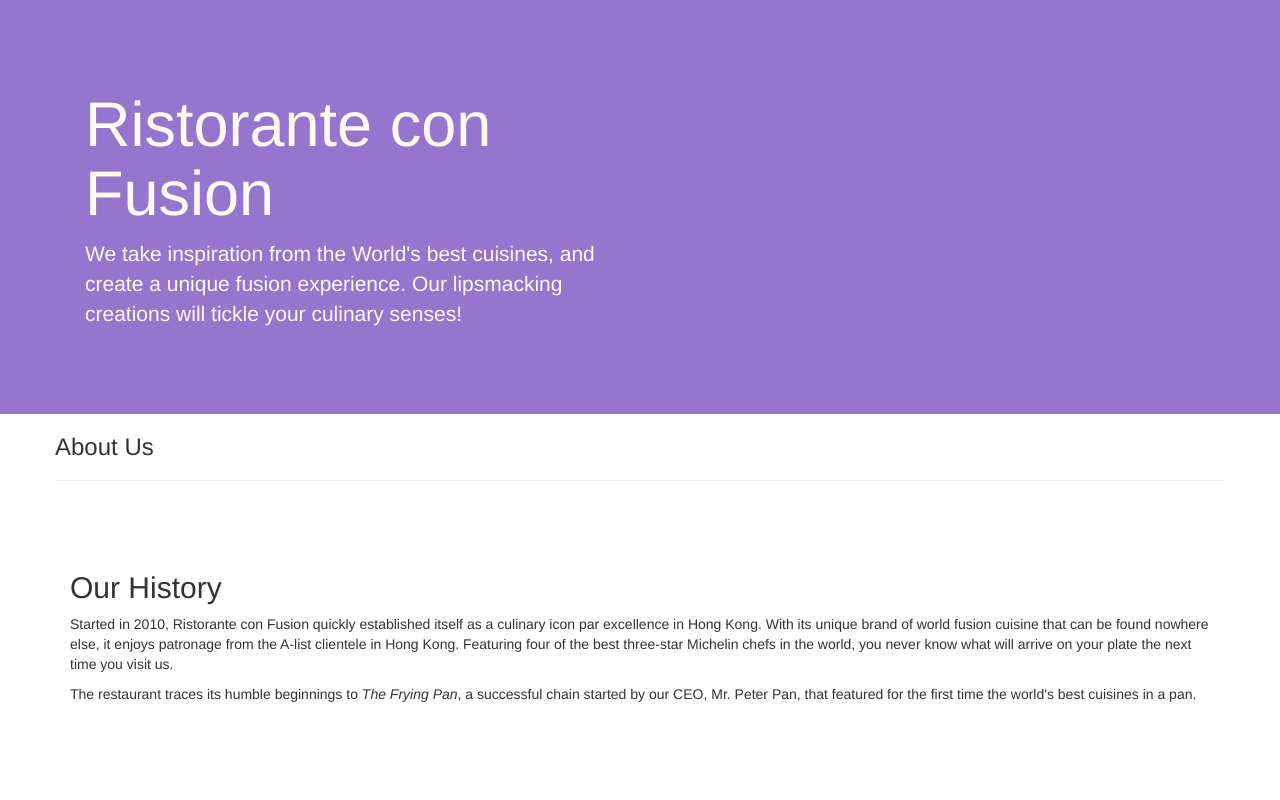
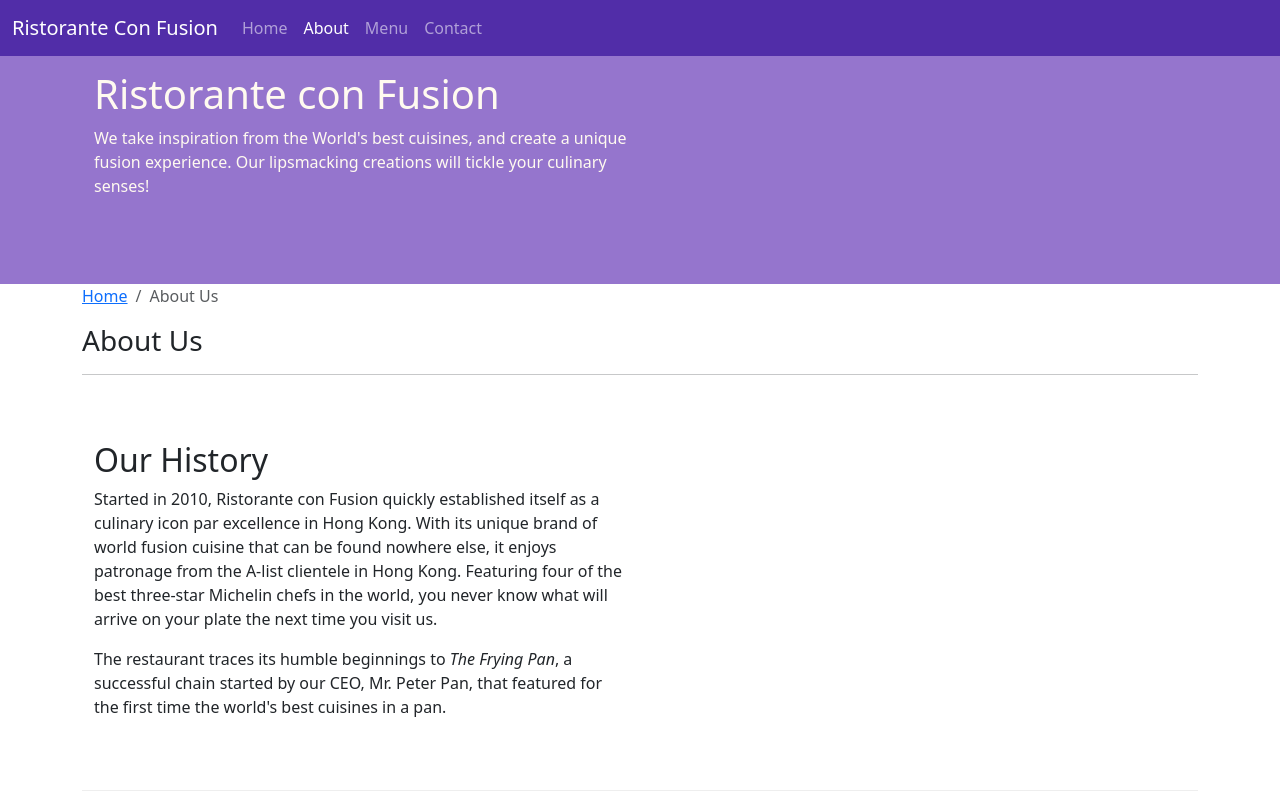
Before and after one commit to spiralshape/conFusion, a plain HTML site: page aboutus.html in a window 1280 px wide. Shown: the top 800 px of the page. Drawn offline with nearby package versions, Linux system fonts and the light colour scheme.

Commit message:
Navbar and breadcrumbs

```diff
--- a/aboutus.html
+++ b/aboutus.html
@@ -8,15 +8,28 @@
     <meta http-equiv="x-ua-compatible" content="ie=edge">
 
     <!-- Bootstrap CSS -->
-    <link rel="stylesheet" href="node_modules/bootstrap/dist/css/bootstrap.min.css">
-    <link rel="stylesheet" href="css/styles.css">
-
+    <link rel="stylesheet" href="./node_modules/bootstrap/dist/css/bootstrap.min.css">
+    <link rel="stylesheet" href="./css/styles.css">
     <title>Ristorante Con Fusion: About Us</title>
-
 </head>
 
 <body>
-
+    <nav class="navbar navbar-dark navbar-expand-sm fixed-top">
+        <div class="container-fluid">
+            <button type="button" class="navbar-toggler" data-bs-toggle="collapse" data-bs-target="#collapsable-nav">
+                <span class="navbar-toggler-icon"></span>
+            </button>
+            <a class="navbar-brand" href="#">Ristorante Con Fusion</a>
+            <div id="collapsable-nav" class="collapse navbar-collapse">
+                <ul class="nav navbar-nav">
+                    <li class="nav-item"><a class="nav-link" href="./index.html">Home</a></li>
+                    <li class="nav-item"><a class="nav-link active" aria-current="page" href="#">About</a></li>
+                    <li class="nav-item"><a class="nav-link" href="#">Menu</a></li>
+                    <li class="nav-item"><a class="nav-link" href="#">Contact</a></li>
+                </ul>
+            </div>
+        </div>
+    </nav>
     <header class="jumbotron">
         <div class="container">
             <div class="row row-header">
@@ -33,8 +46,12 @@
     <div class="container">
         <div class="row">
             <div>
-               <h3>About Us</h3>
-               <hr>
+                <ol class="col-12 breadcrumb">
+                    <li class="breadcrumb-item"><a href="./index.html">Home</a></li>
+                    <li class="breadcrumb-item active">About Us</li>
+                </ol>
+                <h3>About Us</h3>
+                <hr>
             </div>
         </div>
 
@@ -106,6 +123,10 @@
            </div>
         </div>
     </footer>
+    <!-- jQuery first, then Popper.js, then Bootstrap JS. -->
+    <script src="node_modules/jquery/dist/jquery.slim.min.js"></script>
+    <script src="node_modules/popper.js/dist/umd/popper.min.js"></script>
+    <script src="node_modules/bootstrap/dist/js/bootstrap.min.js"></script>
 
 </body>
 
--- a/css/styles.css
+++ b/css/styles.css
@@ -28,3 +28,7 @@
 	margin: 0px;
 	color: #0f0f0f;
 }
+
+.navbar-dark {
+	background-color: #512DA8;
+}
```
Also changed, not shown: index.html (+24 -2 lines).
